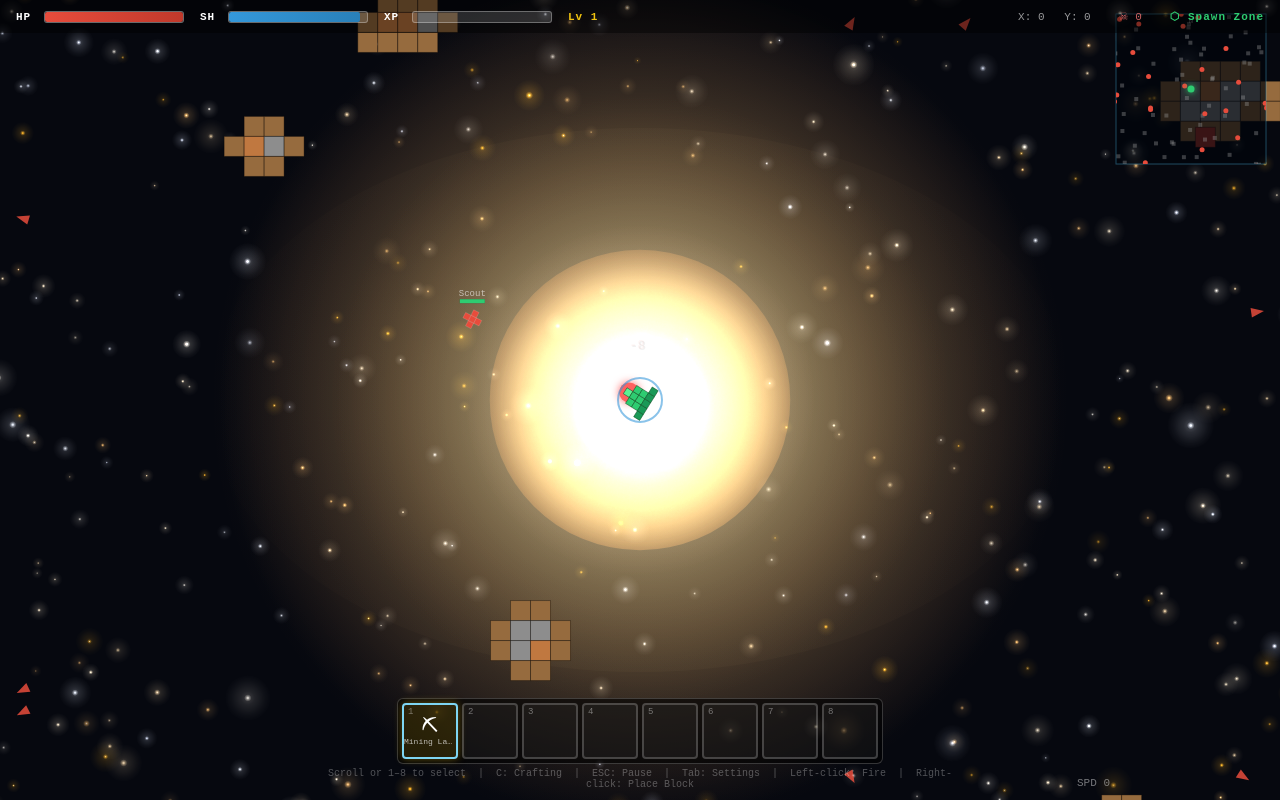
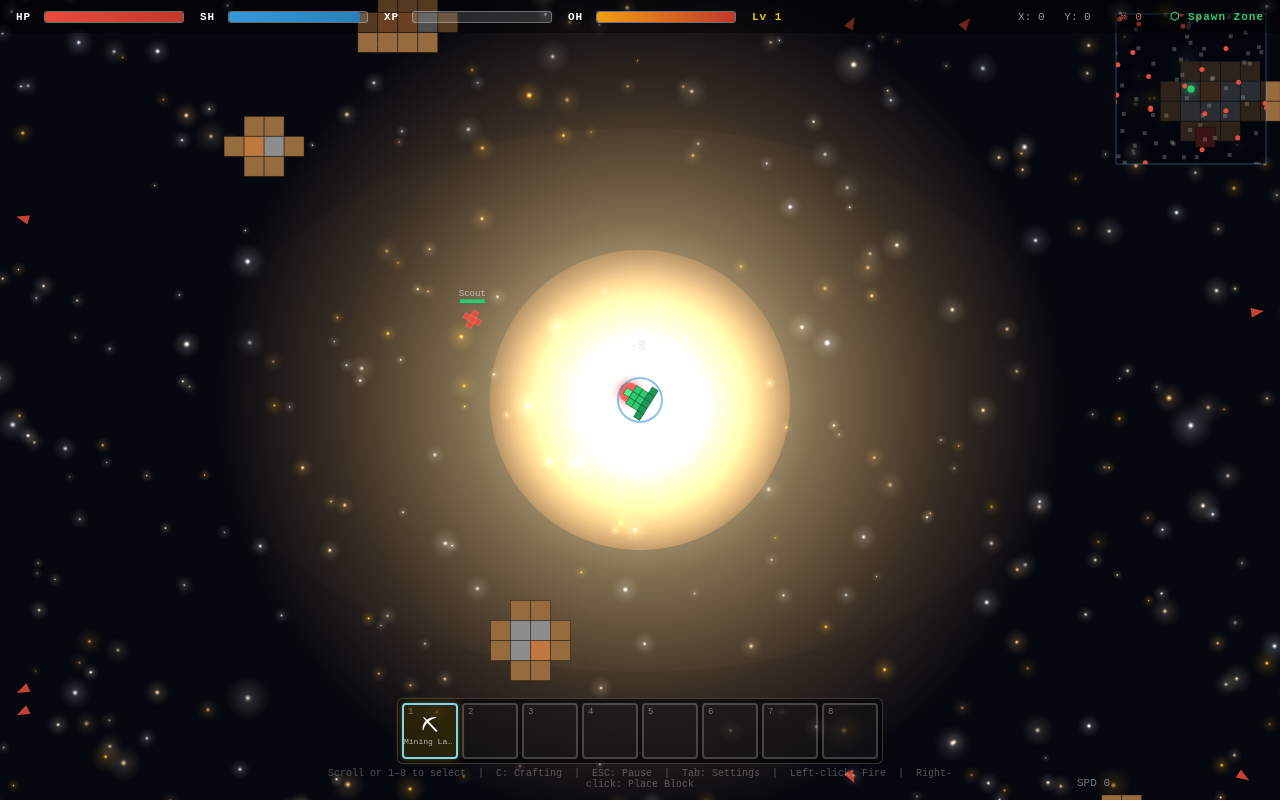
Before and after one commit to sethrimer3/shipGame, a website built with webpack: page index.html in a window 1280 px wide. Built offline with nearby package versions, Linux system fonts and the light colour scheme; animation ran at ten frames a second.

Commit message:
Add shift boost with overheat meter

```diff
--- a/index.html
+++ b/index.html
@@ -22,6 +22,10 @@
         <div id="xp-bar-container">
           <span class="bar-label">XP</span>
           <div class="bar-outer"><div id="xp-bar" class="bar-inner xp"></div></div>
+        </div>
+        <div id="overheat-bar-container">
+          <span class="bar-label">OH</span>
+          <div class="bar-outer"><div id="overheat-bar" class="bar-inner overheat"></div></div>
         </div>
         <div id="level-display">Lv 1</div>
         <div id="coords-display">X: 0 &nbsp; Y: 0</div>
--- a/src/hud.ts
+++ b/src/hud.ts
@@ -22,6 +22,7 @@ export class HUD {
   private readonly healthBar  = document.getElementById('health-bar')    as HTMLDivElement;
   private readonly shieldBar  = document.getElementById('shield-bar')    as HTMLDivElement;
   private readonly xpBar      = document.getElementById('xp-bar')        as HTMLDivElement;
+  private readonly overheatBar = document.getElementById('overheat-bar')  as HTMLDivElement;
   private readonly levelDisp  = document.getElementById('level-display') as HTMLDivElement;
   private readonly coordsDisp = document.getElementById('coords-display') as HTMLDivElement;
   private readonly killsDisp  = document.getElementById('kills-display')  as HTMLDivElement | null;
@@ -35,6 +36,7 @@ export class HUD {
     this.shieldBar.style.width = `${(player.shield / player.maxShield) * 100}%`;
 
     this.xpBar.style.width     = `${(player.xp / player.xpToNextLevel()) * 100}%`;
+    this.overheatBar.style.width = `${player.overheatRatio * 100}%`;
     this.levelDisp.textContent = `Lv ${player.level}`;
 
     const x = Math.round(player.pos.x);
--- a/src/player.ts
+++ b/src/player.ts
@@ -11,6 +11,10 @@ const THRUST_FORCE  = 700;  // px/s²
 const MAX_SPEED     = 900;  // px/s
 const DRAG          = 0.92; // velocity multiplier per frame (applied per-second in dt)
 const SHIP_RADIUS   = 16;
+const BOOST_MULTIPLIER = 2;
+const OVERHEAT_MAX = 100;
+const OVERHEAT_DRAIN_RATE = 25;
+const OVERHEAT_RECHARGE_RATE = 18;
 
 export class Player {
   pos: Vec2  = { x: 0, y: 0 };
@@ -46,6 +50,7 @@ export class Player {
   equippedItems: (ToolbarItemDef | null)[] = Array(8).fill(null);
 
   private fireCooldown = 0;
+  private overheatMeter = OVERHEAT_MAX;
 
   constructor(
     private readonly input:    InputManager,
@@ -59,6 +64,7 @@ export class Player {
   ) {}
 
   get alive(): boolean { return this.hp > 0; }
+  get overheatRatio(): number { return this.overheatMeter / OVERHEAT_MAX; }
 
   /** XP required to reach the next level. */
   xpToNextLevel(): number { return this.level * 100; }
@@ -119,7 +125,9 @@ export class Player {
     // perpCW: 90° clockwise in screen space → ship's right (D)
     const rightVec  = perpCW(forward);
 
-    const thrust = THRUST_FORCE * this.thrustMultiplier;
+    const boostActive = this.input.isDown('shift') && this.overheatMeter > 0;
+    const speedMultiplier = boostActive ? BOOST_MULTIPLIER : 1;
+    const thrust = THRUST_FORCE * this.thrustMultiplier * speedMultiplier;
     let ax = 0, ay = 0;
 
     if (advancedMovement) {
@@ -136,14 +144,16 @@ export class Player {
       if (this.input.isDown('d')) ax += thrust;
     }
 
+    const accelerating = ax !== 0 || ay !== 0;
+
     // ── Physics ───────────────────────────────────────────────────
     this.vel.x += ax * dt;
     this.vel.y += ay * dt;
 
     const spd = len(this.vel);
-    if (spd > MAX_SPEED * this.thrustMultiplier) {
+    if (spd > MAX_SPEED * this.thrustMultiplier * speedMultiplier) {
       const n   = normalize(this.vel);
-      this.vel  = scale(n, MAX_SPEED * this.thrustMultiplier);
+      this.vel  = scale(n, MAX_SPEED * this.thrustMultiplier * speedMultiplier);
     }
 
     // Apply drag each second scaled by dt
@@ -161,13 +171,24 @@ export class Player {
     // ── Firing ────────────────────────────────────────────────────
     this.fireCooldown -= dt;
     const weapon = this.equippedItems[selectedSlot];
+    const boostedFireRate = boostActive ? BOOST_MULTIPLIER : 1;
     if (weapon && (weapon.type === 'weapon' || weapon.type === 'tool') &&
         this.input.mouseDown && this.fireCooldown <= 0) {
-      this.fireCooldown = 1 / weapon.fireRate;
+      this.fireCooldown = 1 / (weapon.fireRate * boostedFireRate);
       projectiles.push(new Projectile(
         this.pos, forward, weapon.projectileSpeed,
         weapon.damage, weapon.projectileRadius, weapon.projectileColor, 'player',
       ));
+    }
+
+    const tryingToFire = !!weapon && this.input.mouseDown;
+
+    let drainMultiplier = 0;
+    if (boostActive && (accelerating || tryingToFire)) {
+      drainMultiplier = accelerating && tryingToFire ? 2 : 1;
+      this.overheatMeter = Math.max(0, this.overheatMeter - OVERHEAT_DRAIN_RATE * drainMultiplier * dt);
+    } else {
+      this.overheatMeter = Math.min(OVERHEAT_MAX, this.overheatMeter + OVERHEAT_RECHARGE_RATE * dt);
     }
   }
 
--- a/style.css
+++ b/style.css
@@ -43,7 +43,8 @@ body {
 }
 
 #health-bar-container,
-#shield-bar-container {
+#shield-bar-container,
+#overheat-bar-container {
   display: flex;
   align-items: center;
   gap: 6px;
@@ -84,6 +85,11 @@ body {
 .bar-inner.xp {
   background: linear-gradient(90deg, #f1c40f, #e67e22);
   width: 0%;
+}
+
+.bar-inner.overheat {
+  background: linear-gradient(90deg, #f39c12, #c0392b);
+  width: 100%;
 }
 
 #xp-bar-container {
```
